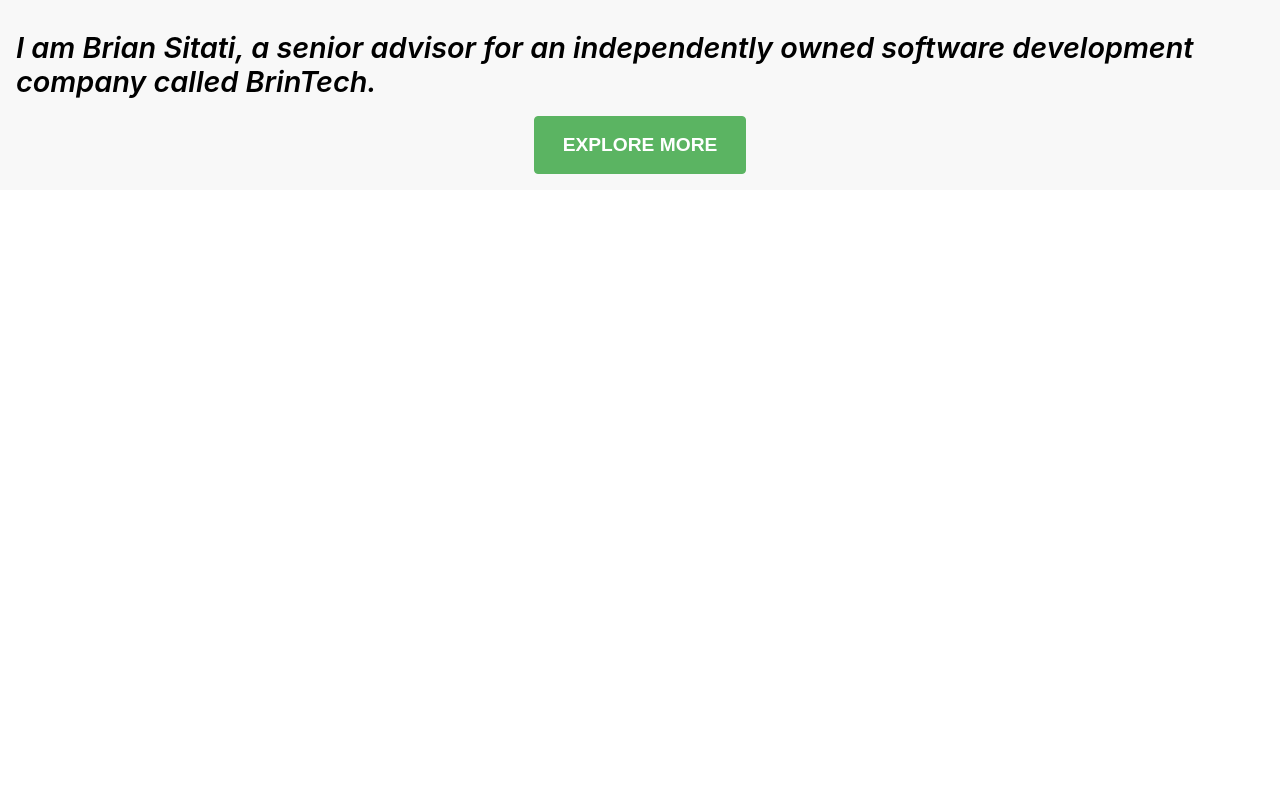
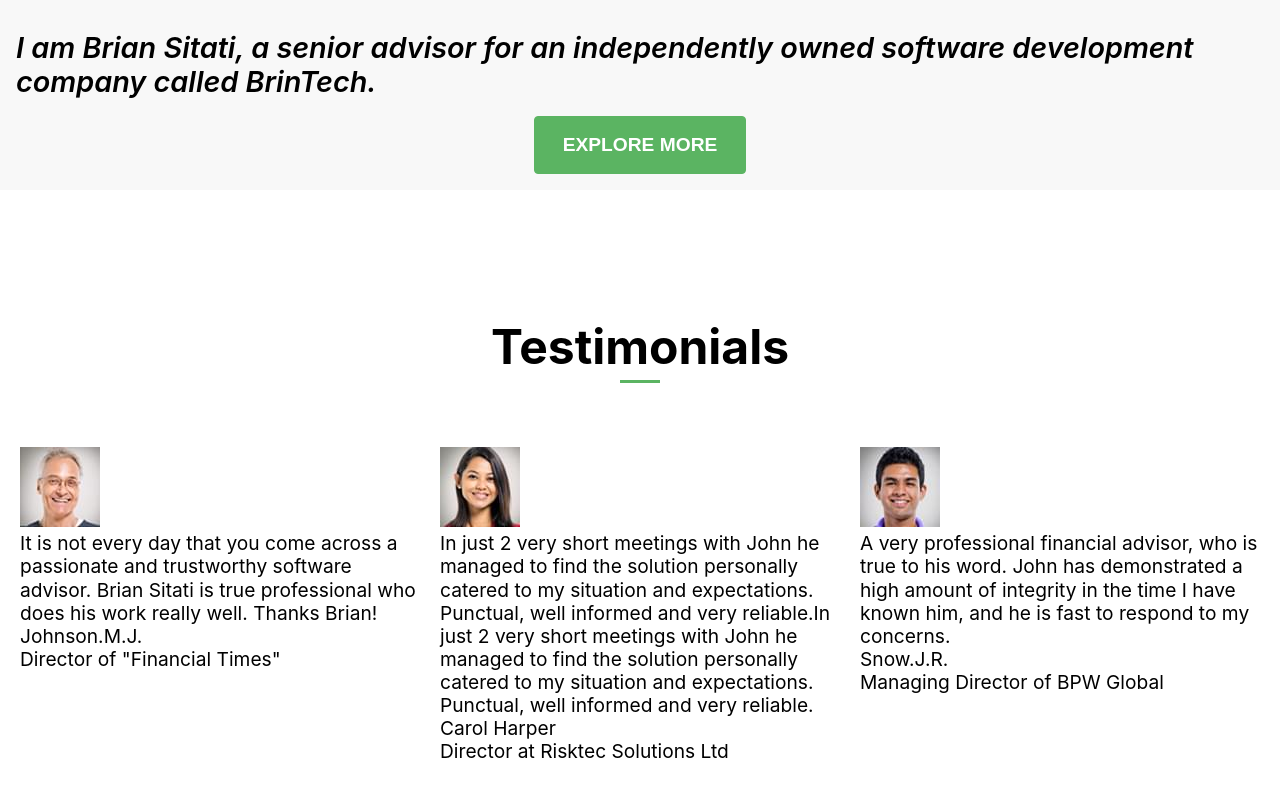
Before and after one commit to fabortwell/React-App, a React (Create React App) app: page / in a window 1280 px wide. Shown: the part 2280-3076 px from the top of the page. Before the commit the page ends 2470 px from the top, so only its background shows below. Built offline with nearby package versions, Linux system fonts and the light colour scheme.

Commit message:
added some styling to the testimonials

```diff
--- a/src/components/Testimonials .js
+++ b/src/components/Testimonials .js
@@ -9,8 +9,35 @@ const Testimonials  = () => {
   return (
     <div className='testimonials'>
         <div className='container'>
+        <h2> Testimonials</h2>
+        <span className='line'></span>
+        <div className='content'>
+            <div className='card'>
+           <img src={user1} alt='user1' />
+           <p>It is not every day that you come across a passionate and trustworthy software advisor. Brian Sitati is true professional who does his work really well. Thanks Brian!</p>
+           <p><span> Johnson.M.J.</span></p>
+           <p>Director of "Financial Times"</p>
+            </div>
+
+            <div className='card'>
+           <img src={user2} alt='user2' />
+           <p> In just 2 very short meetings with John he managed to find the solution personally catered to my situation and expectations. Punctual, well informed and very reliable.In just 2 very short meetings with John he managed to find the solution personally catered to my situation and expectations. Punctual, well informed and very reliable.</p>
+           <p>Carol Harper<span></span></p>
+           <p>Director at Risktec Solutions Ltd</p>
+            </div>
 
 
+            <div className='card'>
+           <img src={user3} alt='user3' />
+           <p> A very professional financial advisor, who is true to his word. John has demonstrated a high amount of integrity in the time I have known him, and he is fast to respond to my concerns.</p>
+           <p><span>Snow.J.R.</span></p>
+           <p>Managing Director of BPW Global</p>
+            </div>
+
+
+
+
+            </div>
         </div>
     </div>
   )
--- a/src/components/Testimonials.css
+++ b/src/components/Testimonials.css
@@ -0,0 +1,20 @@
+.testimonials {
+    width: 100%;
+}
+.testimonials .container {
+    width: 1240px;
+    margin: 4rem auto;
+    padding: 4rem 0rem;
+}
+
+.testimonials h2 {
+    font-size: 3rem;
+    text-align: center;
+}
+
+.testimonials .container .content {
+    display: grid;
+    grid-template-columns: repeat(3,1fr);
+    grid-gap: 20px;
+    margin: 4rem 0;
+}
```
